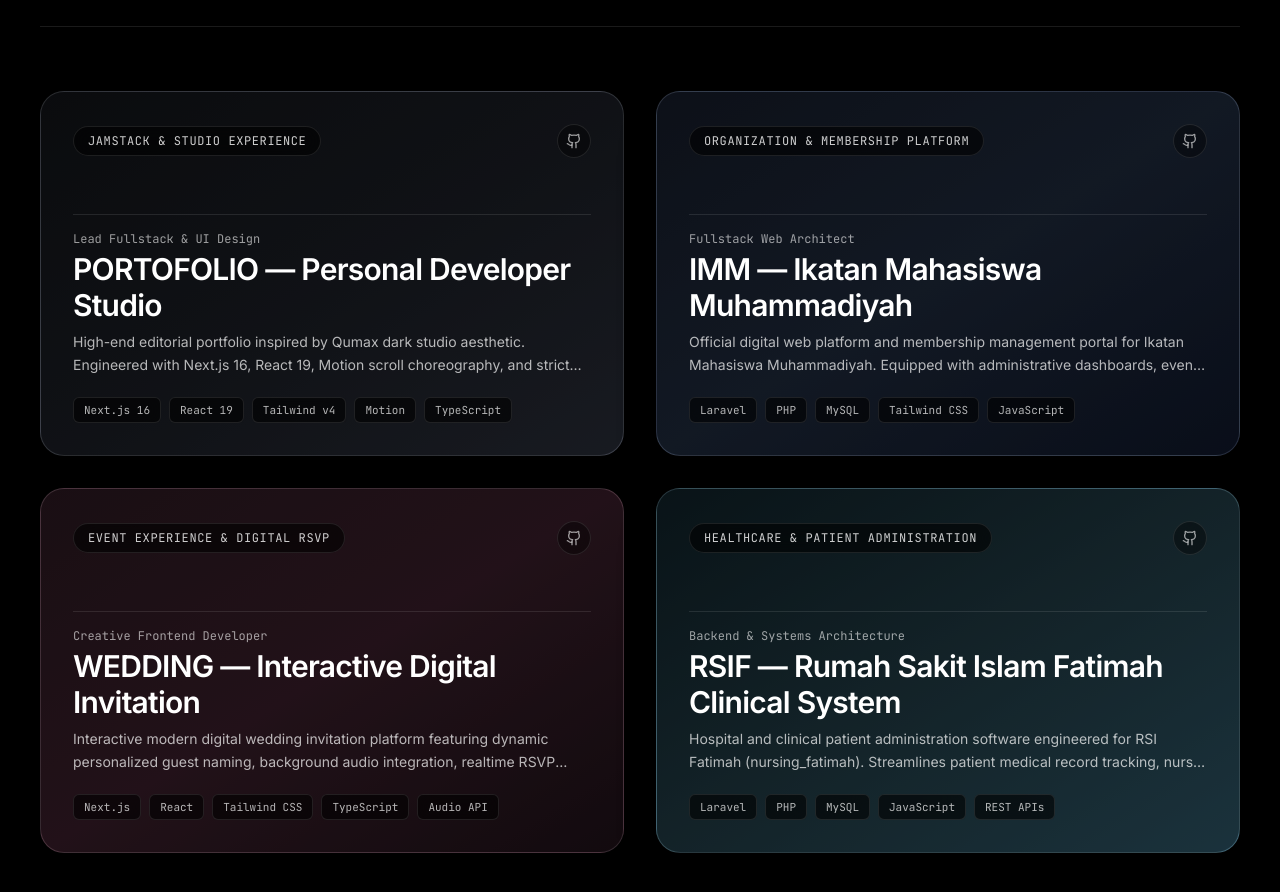
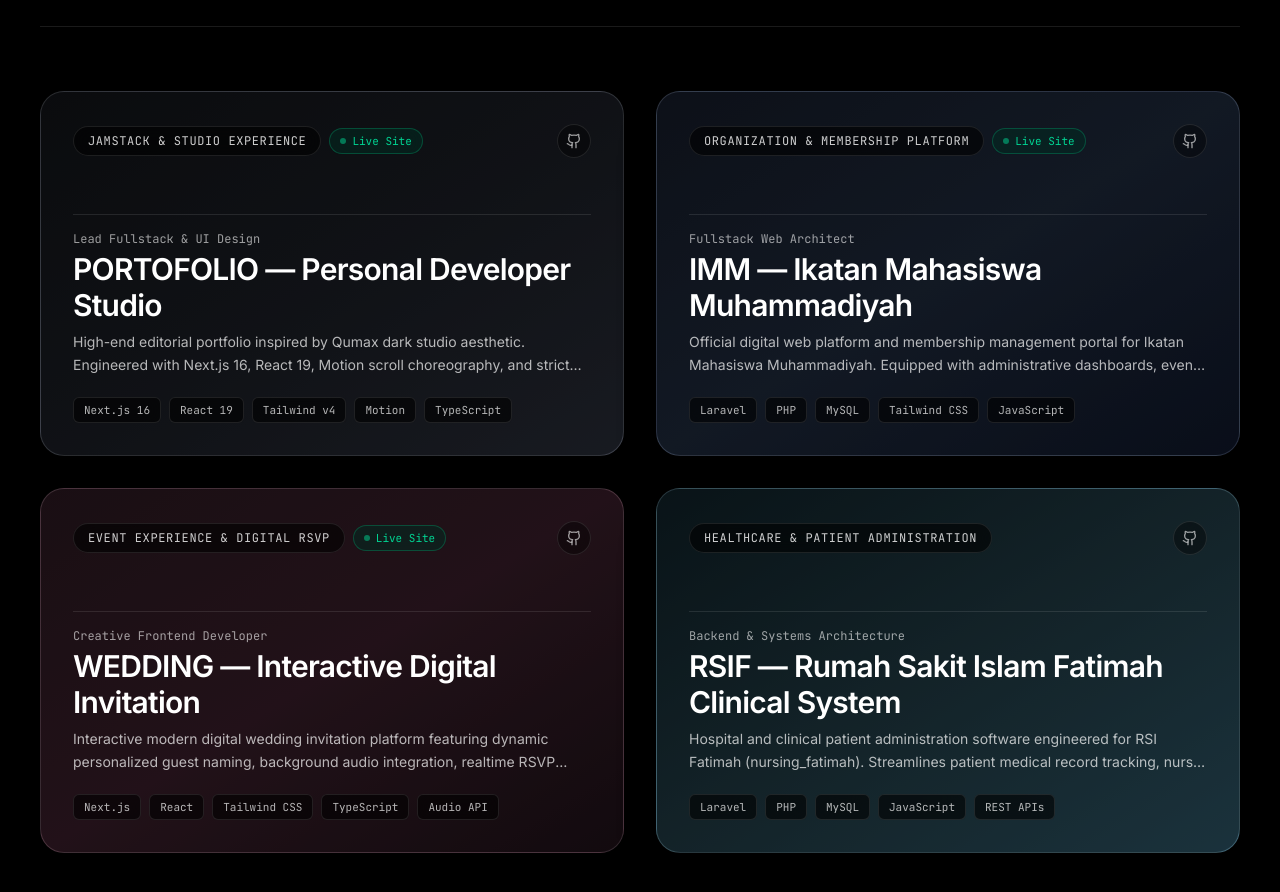
Before and after one commit to bheeluckzz/PORTOFOLIO, a Next.js app: page / in a window 1280 px wide. Shown: the part 1132-2024 px from the top of the page. Built offline with nearby package versions, Linux system fonts and the light colour scheme.

Commit message:
feat: add live urls for imm and wedding projects with live badges

```diff
--- a/src/components/Works.tsx
+++ b/src/components/Works.tsx
@@ -143,9 +143,22 @@ function HighlightCard({ project }: { project: HighlightProjectItem }) {
 
       {/* Card Top: Category Tag & Source Icon */}
       <div className="relative z-10 flex items-center justify-between">
-        <span className="text-xs font-mono uppercase tracking-wider px-3.5 py-1.5 rounded-full bg-black/60 border border-white/10 text-white/80 backdrop-blur-md">
-          {project.category}
-        </span>
+        <div className="flex items-center gap-2">
+          <span className="text-xs font-mono uppercase tracking-wider px-3.5 py-1.5 rounded-full bg-black/60 border border-white/10 text-white/80 backdrop-blur-md">
+            {project.category}
+          </span>
+          {project.liveUrl && (
+            <a
+              href={project.liveUrl}
+              target="_blank"
+              rel="noopener noreferrer"
+              className="inline-flex items-center gap-1.5 text-[11px] font-mono text-emerald-400 bg-emerald-950/50 border border-emerald-500/30 px-2.5 py-1 rounded-full backdrop-blur-md hover:bg-emerald-900/60 transition-colors"
+            >
+              <span className="w-1.5 h-1.5 rounded-full bg-emerald-400 animate-pulse" />
+              <span>Live Site</span>
+            </a>
+          )}
+        </div>
         <a
           href={project.githubUrl}
           target="_blank"
--- a/src/data/portfolioData.ts
+++ b/src/data/portfolioData.ts
@@ -176,6 +176,7 @@ export const PORTFOLIO_DATA = {
           "Official digital web platform and membership management portal for Ikatan Mahasiswa Muhammadiyah. Equipped with administrative dashboards, event publishing, member database, and dynamic content management.",
         stack: ["Laravel", "PHP", "MySQL", "Tailwind CSS", "JavaScript"],
         githubUrl: "https://github.com/bheeluckzz/imm",
+        liveUrl: "https://immbanyuwangi.web.id/",
         gradient: "from-[#151B28] via-[#1E293B] to-[#0F172A]",
       },
       {
@@ -187,6 +188,7 @@ export const PORTFOLIO_DATA = {
           "Interactive modern digital wedding invitation platform featuring dynamic personalized guest naming, background audio integration, realtime RSVP confirmation, and digital wishing well.",
         stack: ["Next.js", "React", "Tailwind CSS", "TypeScript", "Audio API"],
         githubUrl: "https://github.com/bheeluckzz/wedding",
+        liveUrl: "https://jvwedding.vercel.app/",
         gradient: "from-[#2A1820] via-[#381D29] to-[#1E1118]",
       },
       {
```
